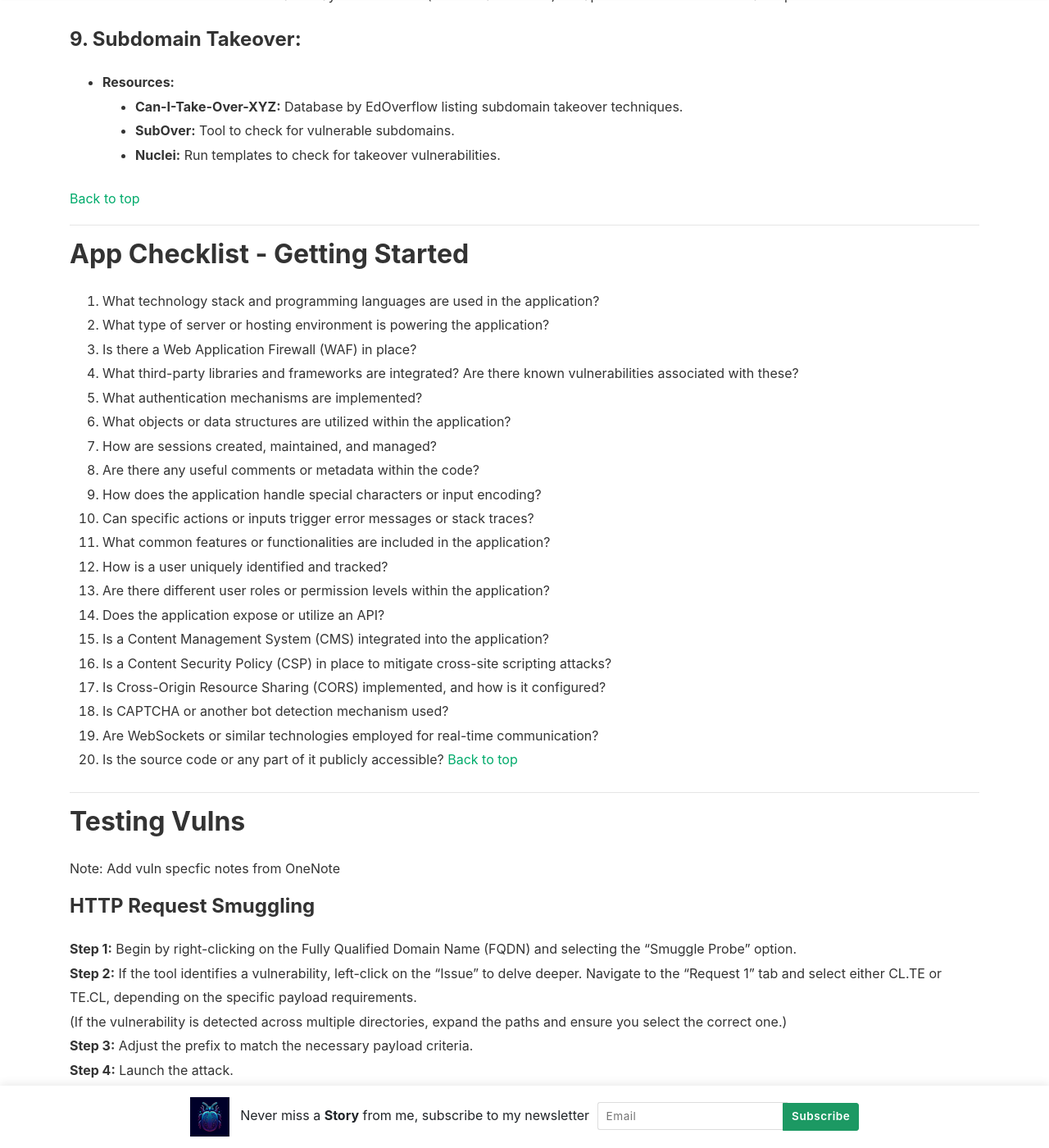
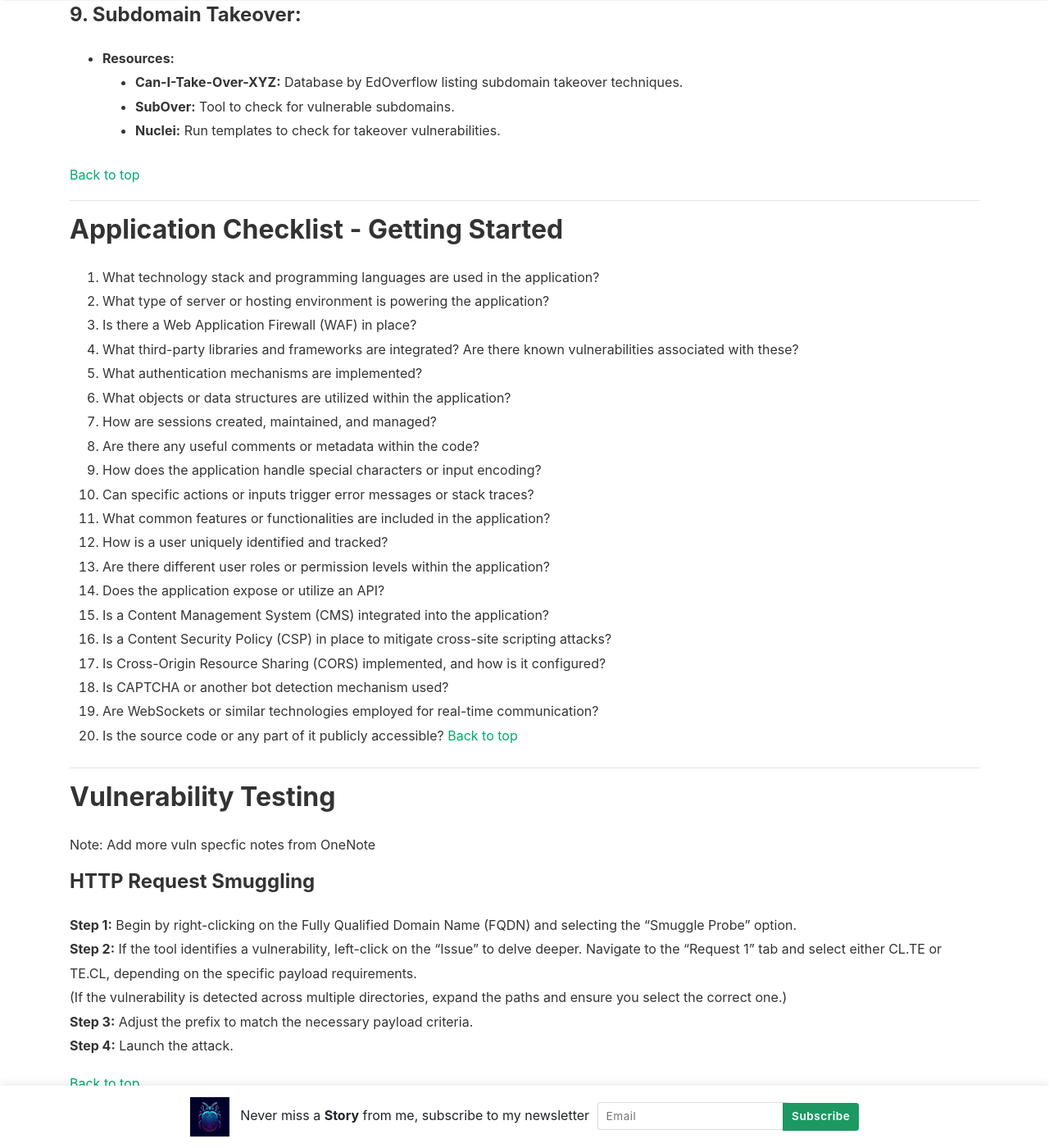
Before and after one commit to Turbul3nce/Turbul3nce.github.io, a Jekyll site: the page built from _pages/info.md, in a window 1280 px wide and 1400 px high, scrolled down 3177 px. Shown: the whole window at 82% size. Built offline with Jekyll 4.4.1, drawn with Linux system fonts in a browser that asks for light colours; nearby versions of some CDN libraries; some of the changed text lies outside the part shown.

Commit message:
Update info.md

```diff
--- a/_pages/info.md
+++ b/_pages/info.md
@@ -27,11 +27,10 @@ comments: false
 
 ## Navigation
 
-- [Methodology](#methodology)
+- [Recon Methodology](#Recon)
 - [Application Checklist](#app-checklist)
-- [Top Vulns](#top-vulns)
-- [Testing Vulns](#testing-vulns)
-- [References](#resources)
+- [Vulnerability Testing](#vulnerability-testing)
+- [References](#references)
 
 ---
 
@@ -128,7 +127,7 @@ comments: false
 
 ---
 
-## App Checklist - Getting Started
+## Application Checklist - Getting Started
 
 1. What technology stack and programming languages are used in the application?
 2. What type of server or hosting environment is powering the application?
@@ -154,9 +153,9 @@ comments: false
 
 ---
 
-## Testing Vulns
+## Vulnerability Testing
 
-Note: Add vuln specfic notes from OneNote
+Note: Add more vuln specfic notes from OneNote
 
 #### HTTP Request Smuggling
 
```
